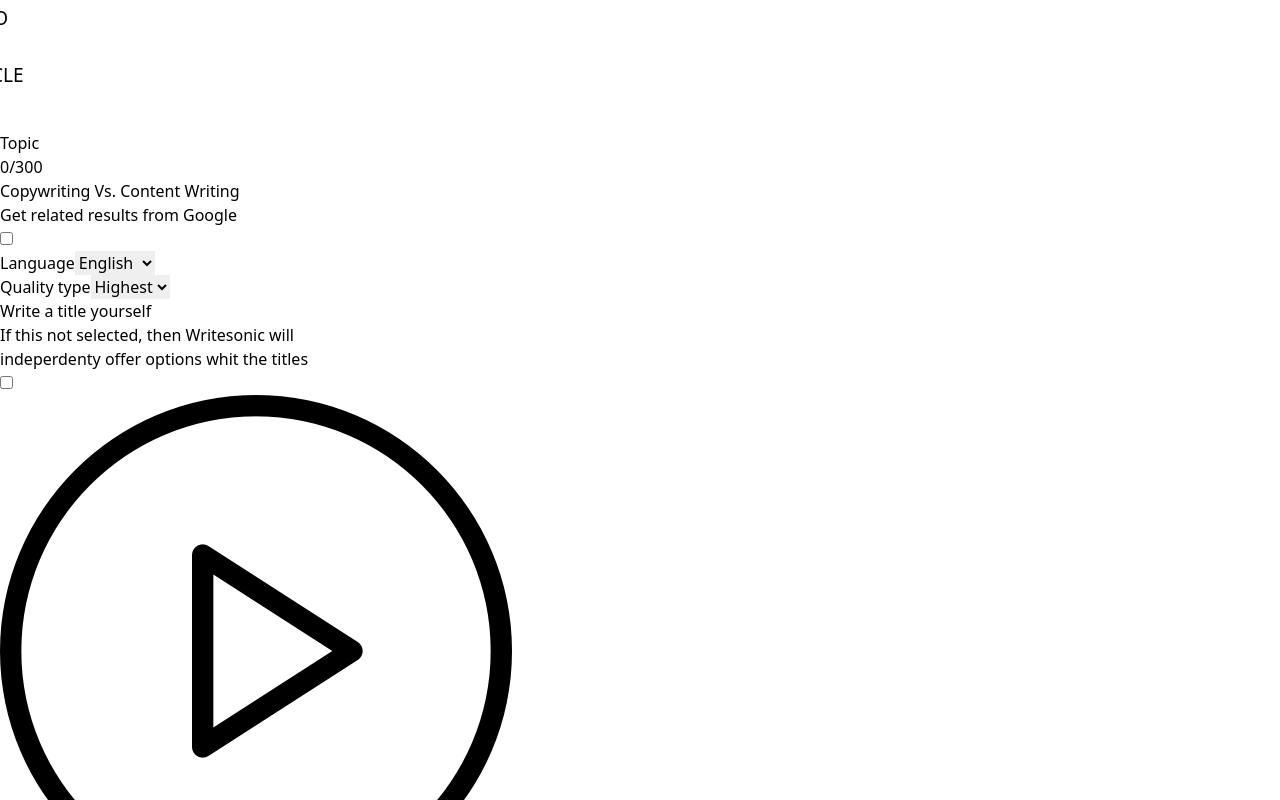
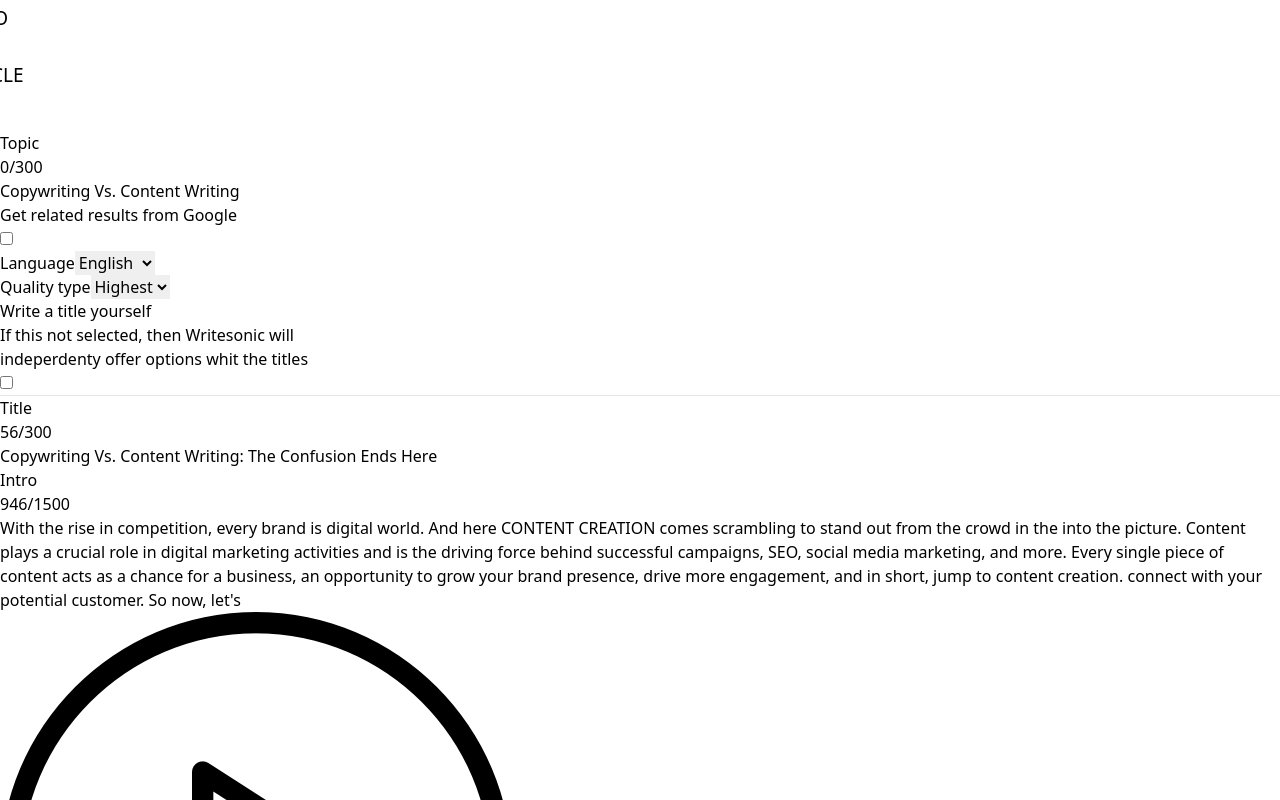
Before and after one commit to kingstar0126/Writesonic, a Vue app: page / in a window 1280 px wide. Shown: the part 2740-3540 px from the top of the page. Built offline with nearby package versions, Linux system fonts and the light colour scheme.

Commit message:
add sidbar animation

```diff
--- a/src/components/Animation-block.vue
+++ b/src/components/Animation-block.vue
@@ -2,12 +2,12 @@
     <div ref="el" class="relative bg-[#111827] h-[500vh] z-[999999] rounded px-12  mx-auto">
     <div class=" mt-16 h-fit bg-white rounded-[32px] sticky z-[999] top-[5vh] border-[#232d3f] border-[13px]  ">
         <div  class="w-[60rem] rounded-[32px] py-2 px-3   bg-white relative z-[888]">
-            <animateHeaderVue class="relative z-[9999] transition-all"  id="header" />
+            <animateHeaderVue :contentAnimateBlockPosition="contentAnimateBlockPosition" class="relative z-[9999] transition-all"  id="header" />
             <div class="flex relative  overflow-hidden">
-                <sidebar />
+                <sidebar id="sidebar" />
                 <contentBlock id="contentBlock" />
             </div>
-            <generate/>
+            <generate id='generateBlock'/>
         </div>
     </div>
     </div>
@@ -26,23 +26,48 @@
 console.log(scroll.y.value);
 onMounted(() => {
           window.addEventListener("scroll", function () {
-                var headerPosition = 32
-                var headerScale = 1.19
-                var windowY = y.value.toFixed(1)
-                var animatePosition = 0
+                let headerBlockPosition = 32
+                let headerBlockScale = 1.19
+                let windowY = y.value.toFixed(1)
+                let contentAnimateBlockPosition = 0
+                let contentBlockFinalyPosition = 2441
+                let generateBlockPosition = 1.19
+                let sidebarBlockPosition = 0
+                let startAnimatePosition = 1920
+                let modalBlockPosition = 0
                 if(windowY >= 230){
-                   headerPosition -= windowY / 10  - 23.3
-                   headerScale -= windowY / 3000
-                   if(headerPosition < 0 && headerScale < 1 ){
-                    headerPosition = 0
-                    headerScale = 1
-                    animatePosition = windowY -= 568
-
+                    headerBlockPosition -= windowY / 10  - 23.3
+                    headerBlockScale -= windowY / 3000
+                   if(headerBlockPosition < 0 && headerBlockScale < 1 ){
+                    headerBlockPosition = 0
+                    headerBlockScale = 1
+                    contentAnimateBlockPosition = windowY -= 568
+                    if(contentAnimateBlockPosition >= contentBlockFinalyPosition){
+                        contentAnimateBlockPosition = contentBlockFinalyPosition
+                     }
+                    generateBlockPosition -= contentAnimateBlockPosition / 3000
+                    if(contentAnimateBlockPosition >= 2342){
+                        modalBlockPosition = windowY -= (contentBlockFinalyPosition - 98.6)
+                        console.log(modalBlockPosition)
+                    }
+                   }
+                   if(contentAnimateBlockPosition >= startAnimatePosition ){
+                        sidebarBlockPosition = contentAnimateBlockPosition - startAnimatePosition
+                        let sidbarBlockFinalyPosition = 492
+                        if(sidebarBlockPosition >= sidbarBlockFinalyPosition){
+                            sidebarBlockPosition = sidbarBlockFinalyPosition
+                            sidebarBlockPosition / 10
+                        }
+                    }
+                   if(generateBlockPosition <= 0.94){
+                    generateBlockPosition = 0.94
                    }
                 }
-                this.document.getElementById('header').style.transform = ` scale(${headerScale}) translateY(-${headerPosition}px)`
-                this.document.getElementById('contentBlock').style.transform = `translateY(-${animatePosition.toFixed(0)}px)`
-                console.log(animatePosition.toFixed(0));
+                this.document.getElementById('header').style.transform = ` scale(${headerBlockScale}) translateY(-${headerBlockPosition}px)`
+                this.document.getElementById('contentBlock').style.transform = `translateY(-${contentAnimateBlockPosition.toFixed(0)}px)`
+                this.document.getElementById('generateBlock').style.transform = `scale(${generateBlockPosition})`
+                this.document.getElementById('sidebar').style.transform = `translateY(-${sidebarBlockPosition}px)`
+                console.log(contentAnimateBlockPosition.toFixed(0));
           });
       })
 
--- a/src/components/animations/animate-header.vue
+++ b/src/components/animations/animate-header.vue
@@ -16,4 +16,6 @@
     </div>
 </template>
 
-<!-- 'transform: scale(117%) translateY(-36px)' -->
+<script setup>
+
+</script>
--- a/src/components/animations/content-block.vue
+++ b/src/components/animations/content-block.vue
@@ -7,6 +7,7 @@
         <hr>
         <block_4/>
         <hr>
+        <block_5/>
     </div>
 </template>
 <script setup>
@@ -14,4 +15,5 @@
  import block_2 from './content_blocks/content-2.vue'
  import block_3 from './content_blocks/content-3.vue'
  import block_4 from './content_blocks/content-4.vue'
+ import block_5 from './content_blocks/content-5.vue'
 </script>
--- /dev/null
+++ b/src/components/animations/content_blocks/content-5.vue
@@ -0,0 +1,13 @@
+<template>
+    <div class="mt-14 px-8">
+        <h1 class=" text-3xl font-semibold">Copywriting Vs. Content Writing: The last guide you'llever need to read</h1>
+        <p class="mt-6 text-base">
+            Lorem Ipsum is simply dummy text of the printing and typesetting industry. Lorem Ipsum has been the industry's standard dummy text ever since the 1500s,
+            <br>
+            <br>
+            when an unknown printer took a galley of type and scrambled it to make a type specimen book. It has survived not only five centuries, but also the leap into electronic typesetting, remaining essentially unchanged.
+            <br>
+            It was popularised in the 1960s with the release of Letraset sheets containing Lorem Ipsum passages, and more recently with desktop publishing software like Aldus PageMaker including versions of Lorem Ipsum.
+        </p>
+    </div>
+</template>
--- a/src/components/animations/generate.vue
+++ b/src/components/animations/generate.vue
@@ -1,5 +1,5 @@
 <template>
-    <div class=" bg-white w-5/12 absolute bottom-4  rounded-2xl border-2 shadow-lg py-4 px-6 flex items-center  justify-between">
+    <div class=" bg-white w-5/12 left-0 absolute bottom-4  rounded-2xl border-2 shadow-lg py-4 px-6 flex items-center  justify-between">
         <div class="cursor-pointer rounded-full border-2 p-2"> <img src="@/Images/Icons/arrow-right.svg" class=" rotate-180 w-5" alt=""></div>
         <div :class="{' flex-row-reverse ' : num > 1}" class="flex items-center bg-[#f1f2fe] rounded-3xl  transition delay-500 ease-linear">
             <button @click="num++" class="text-white font-medium text-sm text-center rounded-3xl p-3 bg-[#705bf6]">Generate</button>
--- a/src/components/animations/sidebar.vue
+++ b/src/components/animations/sidebar.vue
@@ -1,5 +1,5 @@
 <template>
-    <div class="w-5/12 flex flex-col border-r  mt-4 px-4">
+    <div class="w-5/12 h-[460px] flex flex-col border-r  mt-4 px-4">
         <div class="flex w-full justify-between">
             <h4 class="text-[#7b7e89] text-xs">Topic</h4>
             <span class="text-xs text-[#cacdd3]">0/300</span>
@@ -45,6 +45,36 @@
                 </label>
             </div>
         </div>
+         <hr>
+         <div class="flex w-full justify-between mt-8">
+            <h4 class="text-[#7b7e89] text-xs">Title</h4>
+            <span class="text-xs text-[#cacdd3]">56/300</span>
+        </div>
+        <div class="mt-2 flex flex-col w-full">
+            <div class=" border-[1px] rounded-md text-sm font-medium p-2">
+                Copywriting Vs. Content Writing: The Confusion Ends Here
+            </div>
+        </div>
+        <div class="flex w-full justify-between mt-8">
+            <h4 class="text-[#7b7e89] text-xs">Intro</h4>
+            <span class="text-xs text-[#cacdd3]">946/1500</span>
+        </div>
+        <div class="mt-2 flex flex-col w-full">
+            <div class=" border-[1px] rounded-md text-xs font-medium p-3">
+                With the rise in competition, every brand is
+                digital world. And here CONTENT CREATION comes
+                scrambling to stand out from the crowd in the
+                into the picture.
+                Content plays a crucial role in digital marketing
+                activities and is the driving force behind successful
+                campaigns, SEO, social media marketing, and more.
+                Every single piece of content acts as a chance for a
+                business, an opportunity to grow your brand
+                presence, drive more engagement, and in short,
+                jump to content creation.
+                connect with your potential customer. So now, let's
+            </div>
+        </div>
     </div>
 </template>
 <script setup>
```
